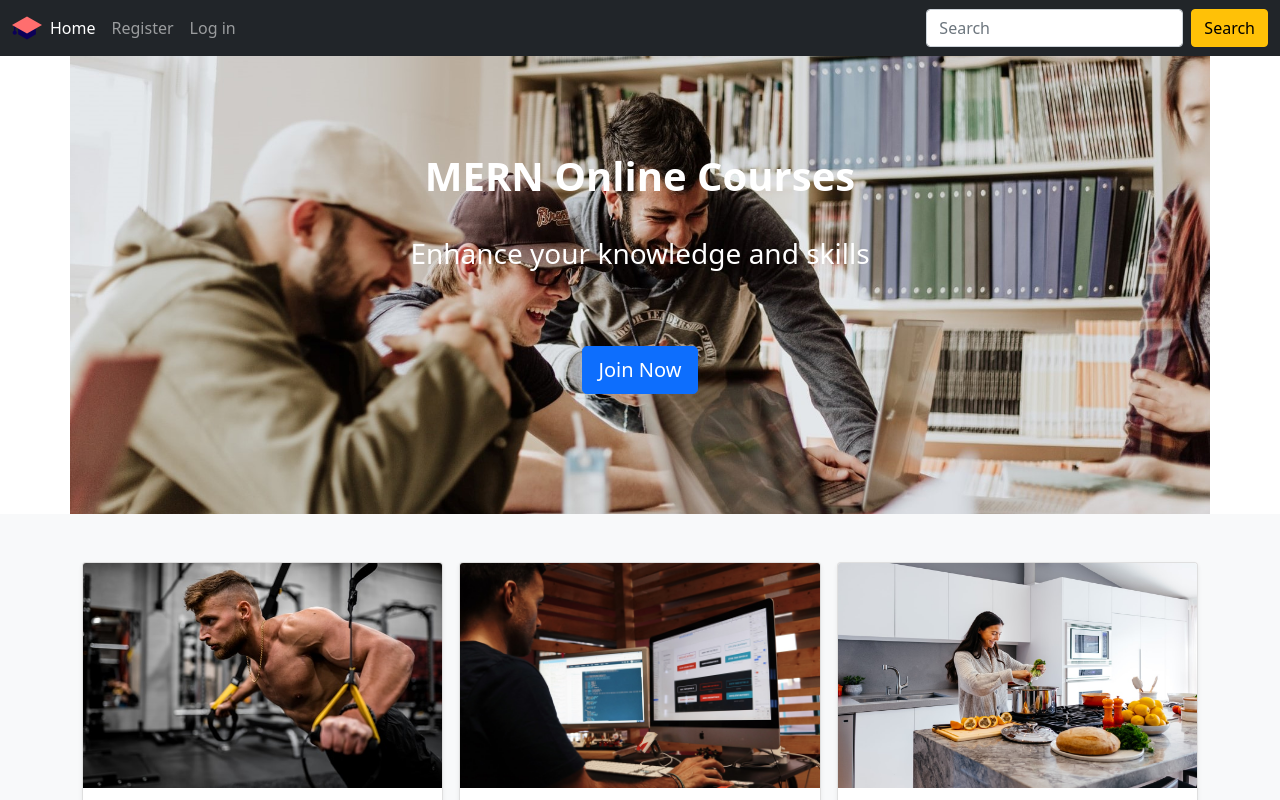
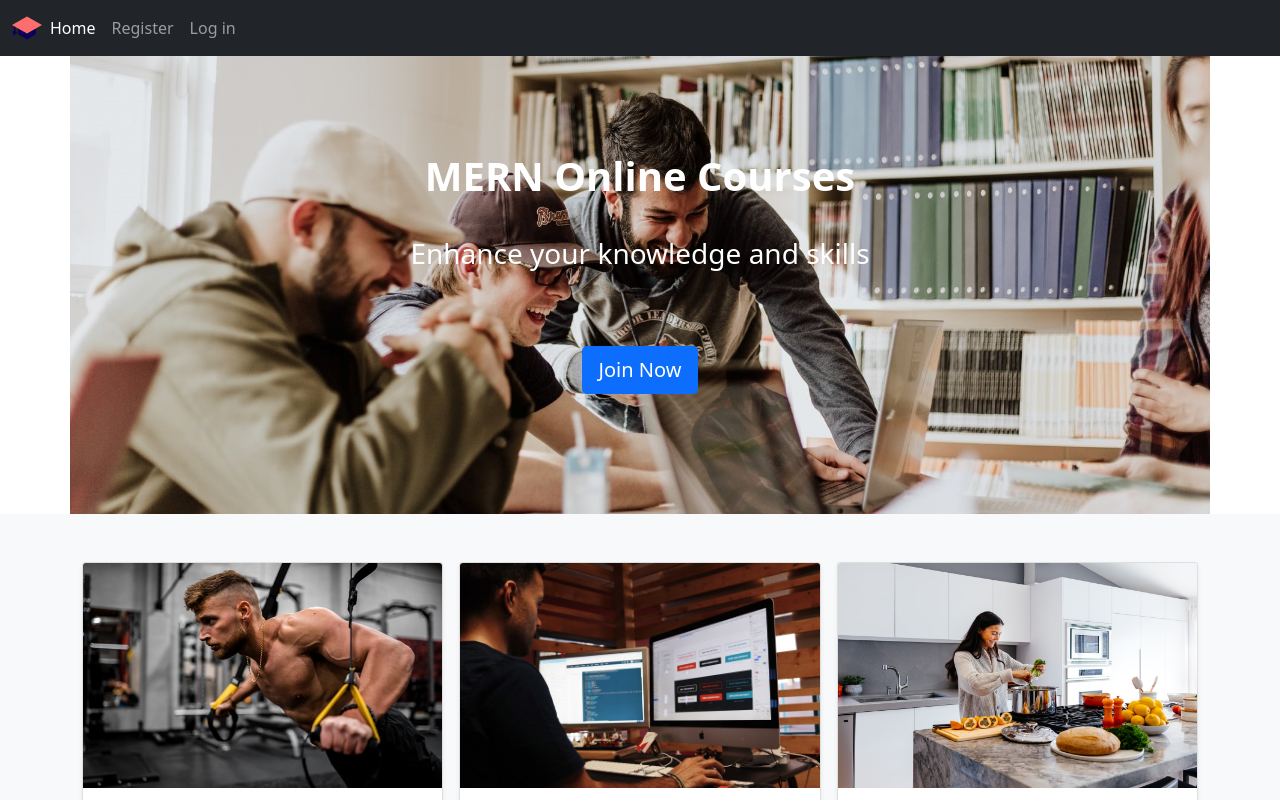
Before and after one commit to BrianLYT/MERN_Online_Courses, a React (Create React App) app in the folder client/: page / in a window 1280 px wide. Shown: the top 800 px of the page. Built offline with nearby package versions, Linux system fonts and the light colour scheme.

Commit message:
feat: Course Fuzzy search

```diff
--- a/client/src/components/nav-component.js
+++ b/client/src/components/nav-component.js
@@ -86,22 +86,11 @@
             {currentUser && currentUser.user.role === "student" && (
               <li className="nav-item">
                 <Link className="nav-link" to="/enroll">
-                  Enroll
+                  Enroll Course
                 </Link>
               </li>
             )}
           </ul>
-          <form className="d-flex">
-            <input
-              className="form-control me-2"
-              type="search"
-              placeholder="Search"
-              aria-label="Search"
-            ></input>
-          </form>
-          <button className="btn btn-warning" type="submit">
-            Search
-          </button>
         </div>
       </div>
     </nav>
--- a/client/src/components/postCourse-component.js
+++ b/client/src/components/postCourse-component.js
@@ -53,6 +53,7 @@
       )}
       {currentUser && currentUser.user.role === "instructor" && (
         <div className="form-group">
+          <h1 className="text-center">Post Course</h1>
           <label for="exampleforTitle">Title</label>
           <input
             name="title"
```
Also changed, not shown: 1 other file (tests, documents, lock files or other folders).
